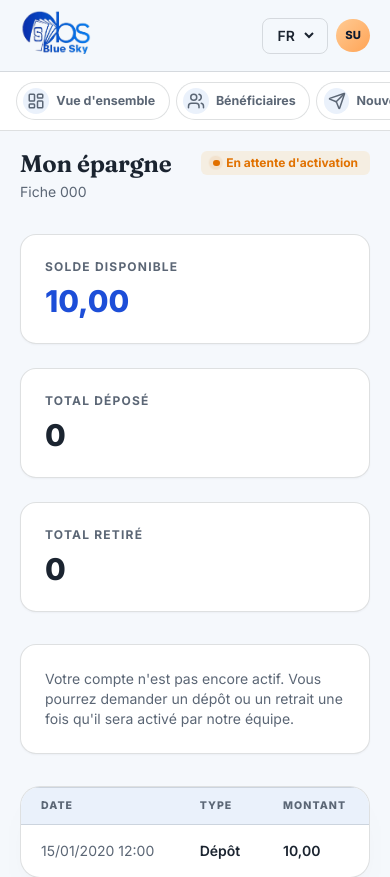
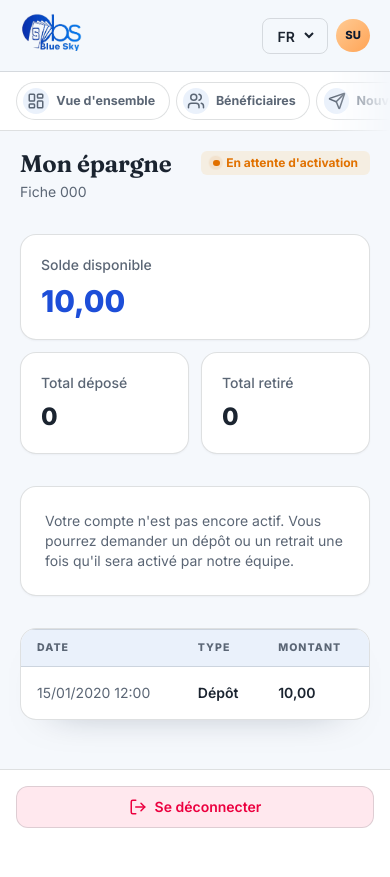
Before and after one commit to PascalMTK/BlueSky-Website, a Django app: page /epargne/ in a window 390 px wide. Shown: the top 877 px of the page. After the commit the page ends 828 px from the top, so only its background shows below. Run offline with Django 5.2, Linux system fonts and the light colour scheme; a user stored in the database is signed in; data comes from the database, SQL or seed files in the repository; tables that the repository leaves empty hold one stand-in row (values such as "Sample post").

Commit message:
Polish the phone layout
- Dashboards no longer overflow sideways on phones (shrinkable grid
  children; sr-only table headers clipped with their panel)
- Home: agency cards become a swipeable rail on phones instead of a
  ~3000px stack; tighter hero title
- Savings: compact two-column summary on phones
- Dashboard pill nav fades at the edge to show it scrolls; softer labels

```diff
--- a/core/templates/core/base.html
+++ b/core/templates/core/base.html
@@ -20,7 +20,7 @@
   <link rel="preconnect" href="https://fonts.gstatic.com" crossorigin>
   <link href="https://fonts.googleapis.com/css2?family=Fraunces:opsz,wght@9..144,300;9..144,450;9..144,560;9..144,650;9..144,700&family=Inter:wght@400;500;600;700;800&display=swap" rel="stylesheet">
 
-  <link rel="stylesheet" href="{% static 'css/output.css' %}?v=20261114-2">
+  <link rel="stylesheet" href="{% static 'css/output.css' %}?v=20261114-3">
 
   {% block extra_head %}{% endblock %}
 </head>
--- a/marketing/templates/marketing/home.html
+++ b/marketing/templates/marketing/home.html
@@ -18,7 +18,7 @@
         <p class="eyebrow eyebrow-gold mb-5">
           {% t "L'Afrique n'a jamais été aussi proche" %}
         </p>
-        <h1 class="display-title text-[3.4rem] leading-[.96] sm:text-7xl lg:text-[5.4rem]">
+        <h1 class="display-title text-[2.7rem] leading-[1] sm:text-7xl sm:leading-[.96] lg:text-[5.4rem]">
           {% blockt %}Votre argent voyage.<br><span class="text-brand-sky">Vos liens restent.</span>{% endblockt %}
         </h1>
         <p class="mt-7 max-w-xl text-base leading-relaxed text-white/75 sm:text-lg">
@@ -147,7 +147,7 @@
       {% kicker "Notre couverture" tone="blue" %}
       <h2 class="display-title mt-5 text-4xl sm:text-5xl">{% t "Nos agences à travers l'Afrique" %}</h2>
     </div>
-    <div class="grid items-start gap-6 sm:grid-cols-2 lg:grid-cols-3">
+    <div class="country-rail grid items-start gap-6 sm:grid-cols-2 lg:grid-cols-3">
       {% for country in COUNTRIES %}
         {% include "core/partials/country_card.html" %}
       {% endfor %}
--- a/savings/templates/savings/overview.html
+++ b/savings/templates/savings/overview.html
@@ -42,18 +42,18 @@
     {% include "core/partials/status_badge.html" with status=account.status status_label=account.get_status_display %}
   </div>
 
-  <div class="mt-8 grid gap-6 sm:grid-cols-3">
-    <div class="content-card p-6">
-      <p class="text-xs font-bold uppercase tracking-[.1em] text-text-muted">{% t "Solde disponible" %}</p>
+  <div class="mt-8 grid grid-cols-2 gap-3 sm:grid-cols-3 sm:gap-6">
+    <div class="content-card col-span-2 p-5 sm:col-span-1 sm:p-6">
+      <p class="text-sm font-medium text-text-muted">{% t "Solde disponible" %}</p>
       <p class="mt-2 text-3xl font-extrabold text-brand-blue">{{ account.balance }}</p>
     </div>
-    <div class="content-card p-6">
-      <p class="text-xs font-bold uppercase tracking-[.1em] text-text-muted">{% t "Total déposé" %}</p>
-      <p class="mt-2 text-3xl font-extrabold text-text">{{ totals.deposits|default:0 }}</p>
+    <div class="content-card p-5 sm:p-6">
+      <p class="text-sm font-medium text-text-muted">{% t "Total déposé" %}</p>
+      <p class="mt-2 text-2xl font-extrabold text-text sm:text-3xl">{{ totals.deposits|default:0 }}</p>
     </div>
-    <div class="content-card p-6">
-      <p class="text-xs font-bold uppercase tracking-[.1em] text-text-muted">{% t "Total retiré" %}</p>
-      <p class="mt-2 text-3xl font-extrabold text-text">{{ totals.withdrawals|default:0 }}</p>
+    <div class="content-card p-5 sm:p-6">
+      <p class="text-sm font-medium text-text-muted">{% t "Total retiré" %}</p>
+      <p class="mt-2 text-2xl font-extrabold text-text sm:text-3xl">{{ totals.withdrawals|default:0 }}</p>
     </div>
   </div>
 
```
Also changed, not shown: static_src/css/input.css (+33 -1 lines), static_src/css/output.css.
